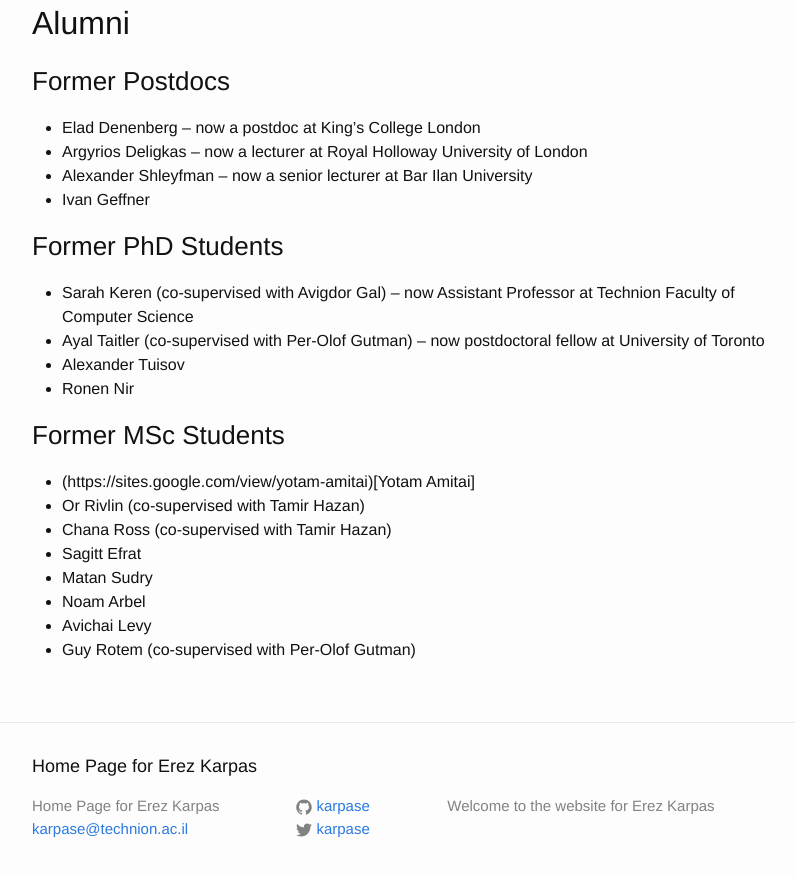
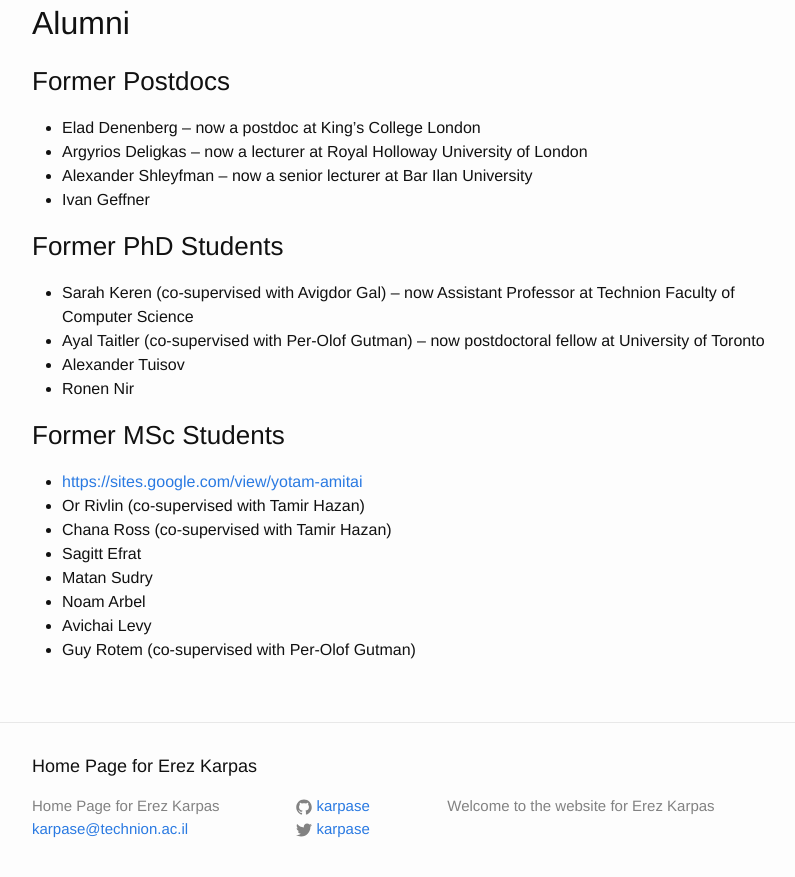
Before and after one commit to karpase/karpase.github.io, a Jekyll site: the page built from students.md, in a window 1280 px wide and 900 px high, scrolled down 663 px. Shown: the top 877 px of the window, without its empty margins (238-1033 px from the left). Built offline with Jekyll 4.4.1, drawn with Linux system fonts in a browser that asks for light colours.

Commit message:
Update students.md

```diff
--- a/students.md
+++ b/students.md
@@ -42,7 +42,7 @@
 
 ### Former MSc Students
 
-* (https://sites.google.com/view/yotam-amitai)[Yotam Amitai]
+* [https://sites.google.com/view/yotam-amitai](Yotam Amitai)
 * Or Rivlin (co-supervised with Tamir Hazan)
 * Chana Ross (co-supervised with Tamir Hazan)
 * Sagitt Efrat
```
